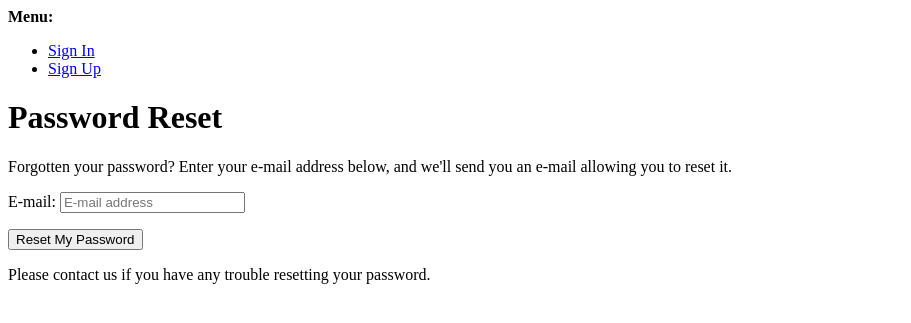
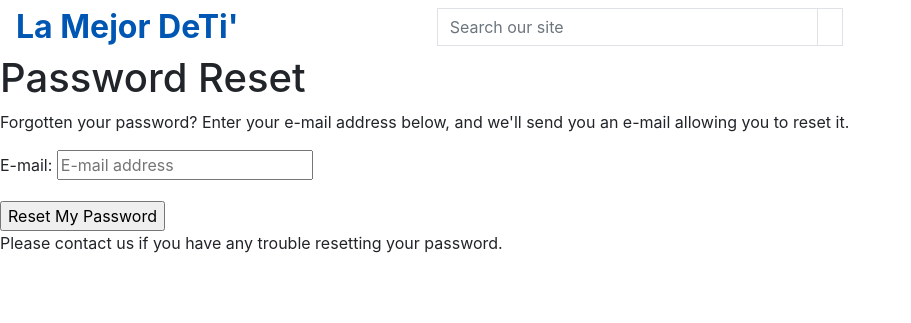
Before and after one commit to Frees1990/lamejor_deti, a Django app: page /accounts/password/reset/ in a window 1280 px wide. Shown: the top 323 px of the page, without its empty margins (0-911 px from the left). Run offline with Django 3.2, Linux system fonts and the light colour scheme; some libraries are stand-ins or nearby versions.

Commit message:
Add base content

```diff
--- a/templates/allauth/account/base.html
+++ b/templates/allauth/account/base.html
@@ -1,43 +1 @@
-{% load i18n %}
-<!DOCTYPE html>
-<html>
-  <head>
-    <meta http-equiv="X-UA-Compatible" content="IE=edge">
-    <meta name="viewport" content="width=device-width, initial-scale=1.0">
-    <title>{% block head_title %}{% endblock %}</title>
-    {% block extra_head %}
-    {% endblock %}
-  </head>
-  <body>
-    {% block body %}
-
-    {% if messages %}
-    <div>
-      <strong>{% trans "Messages:" %}</strong>
-      <ul>
-        {% for message in messages %}
-        <li>{{message}}</li>
-        {% endfor %}
-      </ul>
-    </div>
-    {% endif %}
-
-    <div>
-      <strong>{% trans "Menu:" %}</strong>
-      <ul>
-        {% if user.is_authenticated %}
-        <li><a href="{% url 'account_email' %}">{% trans "Change E-mail" %}</a></li>
-        <li><a href="{% url 'account_logout' %}">{% trans "Sign Out" %}</a></li>
-        {% else %}
-        <li><a href="{% url 'account_login' %}">{% trans "Sign In" %}</a></li>
-        <li><a href="{% url 'account_signup' %}">{% trans "Sign Up" %}</a></li>
-        {% endif %}
-      </ul>
-    </div>
-    {% block content %}
-    {% endblock %}
-    {% endblock %}
-    {% block extra_body %}
-    {% endblock %}
-  </body>
-</html>
+{% extends "base.html" %}
--- a/templates/base.html
+++ b/templates/base.html
@@ -2,6 +2,7 @@
 
 <!doctype html>
 <html lang="en">
+
 <head>
 
   {% block meta %}
@@ -14,25 +15,59 @@
   {% endblock %}
 
   {% block corecss %}
-        <link rel="stylesheet" href="https://stackpath.bootstrapcdn.com/bootstrap/4.4.1/css/bootstrap.min.css" integrity="sha384-Vkoo8x4CGsO3+Hhxv8T/Q5PaXtkKtu6ug5TOeNV6gBiFeWPGFN9MuhOf23Q9Ifjh" crossorigin="anonymous">
+  <link rel="stylesheet" href="https://stackpath.bootstrapcdn.com/bootstrap/4.4.1/css/bootstrap.min.css"
+    integrity="sha384-Vkoo8x4CGsO3+Hhxv8T/Q5PaXtkKtu6ug5TOeNV6gBiFeWPGFN9MuhOf23Q9Ifjh" crossorigin="anonymous">
   {% endblock %}
 
   {% block extra_css %}
   {% endblock %}
 
   {% block corejs %}
-        <script src="https://code.jquery.com/jquery-3.4.1.slim.min.js" integrity="sha384-J6qa4849blE2+poT4WnyKhv5vZF5SrPo0iEjwBvKU7imGFAV0wwj1yYfoRSJoZ+n" crossorigin="anonymous"></script>
-        <script src="https://cdn.jsdelivr.net/npm/popper.js@1.16.0/dist/umd/popper.min.js" integrity="sha384-Q6E9RHvbIyZFJoft+2mJbHaEWldlvI9IOYy5n3zV9zzTtmI3UksdQRVvoxMfooAo" crossorigin="anonymous"></script>
-        <script src="https://stackpath.bootstrapcdn.com/bootstrap/4.4.1/js/bootstrap.min.js" integrity="sha384-wfSDF2E50Y2D1uUdj0O3uMBJnjuUD4Ih7YwaYd1iqfktj0Uod8GCExl3Og8ifwB6" crossorigin="anonymous"></script>
+  <script src="https://code.jquery.com/jquery-3.4.1.slim.min.js"
+    integrity="sha384-J6qa4849blE2+poT4WnyKhv5vZF5SrPo0iEjwBvKU7imGFAV0wwj1yYfoRSJoZ+n"
+    crossorigin="anonymous"></script>
+  <script src="https://cdn.jsdelivr.net/npm/popper.js@1.16.0/dist/umd/popper.min.js"
+    integrity="sha384-Q6E9RHvbIyZFJoft+2mJbHaEWldlvI9IOYy5n3zV9zzTtmI3UksdQRVvoxMfooAo"
+    crossorigin="anonymous"></script>
+  <script src="https://stackpath.bootstrapcdn.com/bootstrap/4.4.1/js/bootstrap.min.js"
+    integrity="sha384-wfSDF2E50Y2D1uUdj0O3uMBJnjuUD4Ih7YwaYd1iqfktj0Uod8GCExl3Og8ifwB6"
+    crossorigin="anonymous"></script>
   {% endblock %}
 
   {% block extra_js %}
   {% endblock %}
 
-    <title>La Mejor De Ti' {% block extra_title %}{% endblock %}</title>
+  <title>La Mejor DeTi' {% block extra_title %}{% endblock %}</title>
 </head>
+
 <body>
   <header class="container-fluid fixed-top"></header>
+  <div class="row">
+    <div class="col-12 col col-lg-4 my-auto py-1 py-lg-0 text-center text-lg-left">
+      <a href="{% url 'home' %}" class="nav-link main-logo-link">
+        <h2 class="logo-font text-black my-0"><strong>La Mejor DeTi'</strong></h2>
+      </a>
+    </div>
+    <div class="col-12 col-lg-4 my-auto py-1 py-lg-0">
+      <form method="GET" action="">
+        <div class="input-group w-100">
+          <input class="form-control border border-black rounded-0" type="text" name="q" placeholder="Search our site">
+          <div class="input-group-append">
+            <button class="form-control btn btn-black border border-black rounded-0" type="submit">
+              <span class="icon"><i class="fas fa search"></i>
+              </span>
+            </button>
+          </div>
+        </div>
+      </form>
+    </div>
+  </div>
+  <div class="col-12 col col-lg-4 may-auto py-a py-lg-0">
+    <ul class="list-inline list-unstyled text-center text-lg-right my-0">
+      <li class="list-inline-item-dropdown"></li>
+      <li class="list=inline-item"></li>
+    </ul>
+  </div>
 
   {% if messages %}
   <div class="message-container"></div>
@@ -49,4 +84,5 @@
 
 
 </body>
+
 </html>
```
Also changed, not shown: templates/allauth/base.html (added, +40 -0 lines), templates/allauth/socialaccount/base.html (line endings or trailing spaces). Lines whose indentation alone changed are shown as unchanged.
